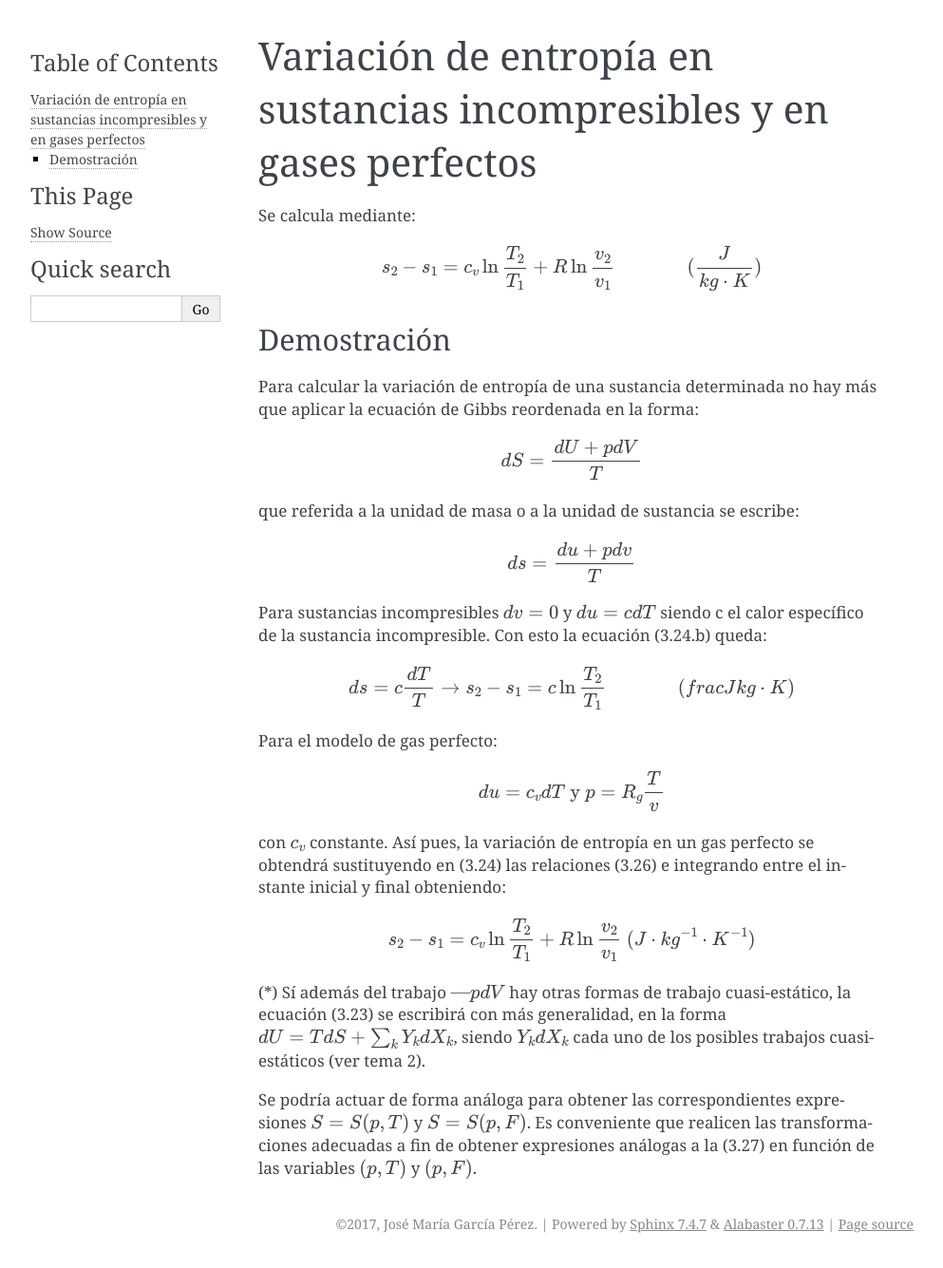
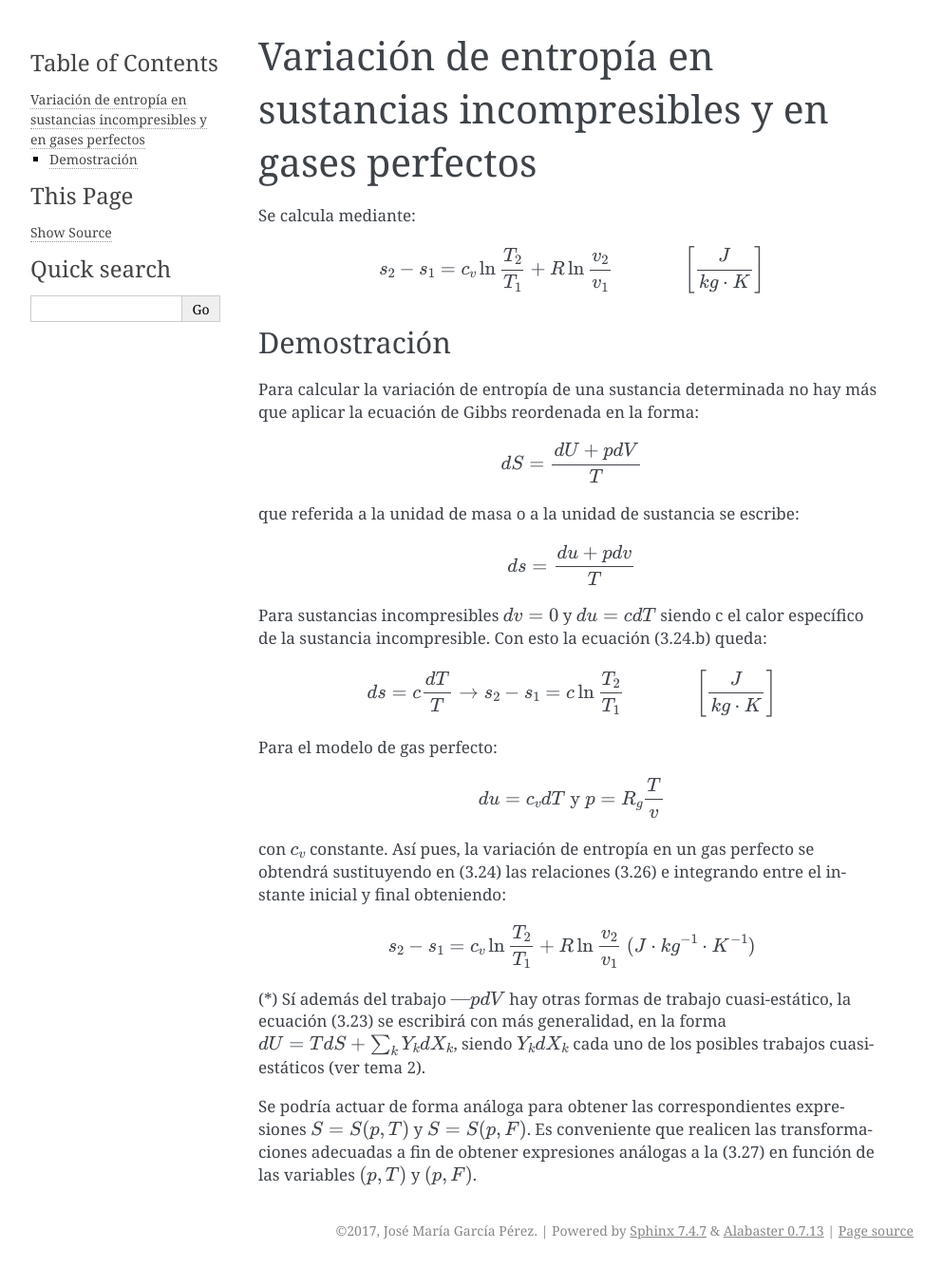
Before and after one commit to mantielero/termodinamica, a Sphinx documentation site: the page built from source/segundo_principio_variacion_entropia.rst, in a window 1280 px wide. Shown: the whole page at 95% size, without its empty margins (148-1141 px from the left). Built offline with Sphinx 7.4.7, drawn with Linux system fonts in a browser that asks for light colours.

Commit message:
Update segundo_principio_variacion_entropia.rst

```diff
--- a/source/segundo_principio_variacion_entropia.rst
+++ b/source/segundo_principio_variacion_entropia.rst
@@ -6,7 +6,7 @@
 
 .. math::
 
-   s_2-s_1 = c_v \ln \frac{T_2}{T_1} + R\ln \frac{v_2}{v_1} \hspace{2cm} (\frac{J}{kg \cdot K})
+   s_2-s_1 = c_v \ln \frac{T_2}{T_1} + R\ln \frac{v_2}{v_1} \hspace{2cm} \left[\frac{J}{kg \cdot K}\right]
 
 Demostración
 ------------
@@ -28,7 +28,7 @@
 
 .. math::
 
-   ds = c\frac{dT}{T} \rightarrow s_2-s_1 = c \ln \frac{T_2}{T_1} \hspace{2cm}  (frac{J}{kg \cdot K})
+   ds = c\frac{dT}{T} \rightarrow s_2-s_1 = c \ln \frac{T_2}{T_1} \hspace{2cm}  \left[\frac{J}{kg \cdot K}\right]
 
 Para el modelo de gas perfecto:
 
```
